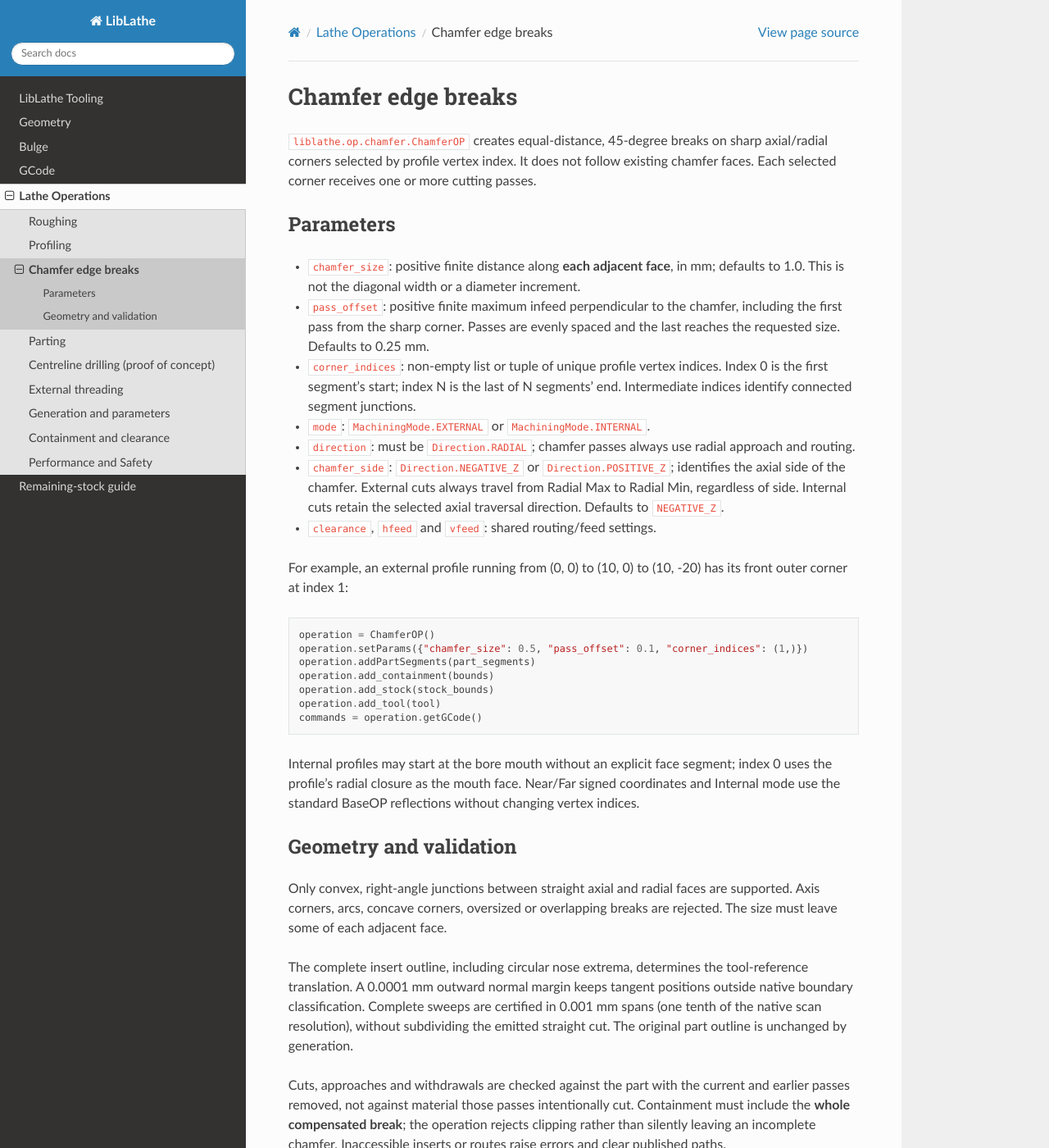
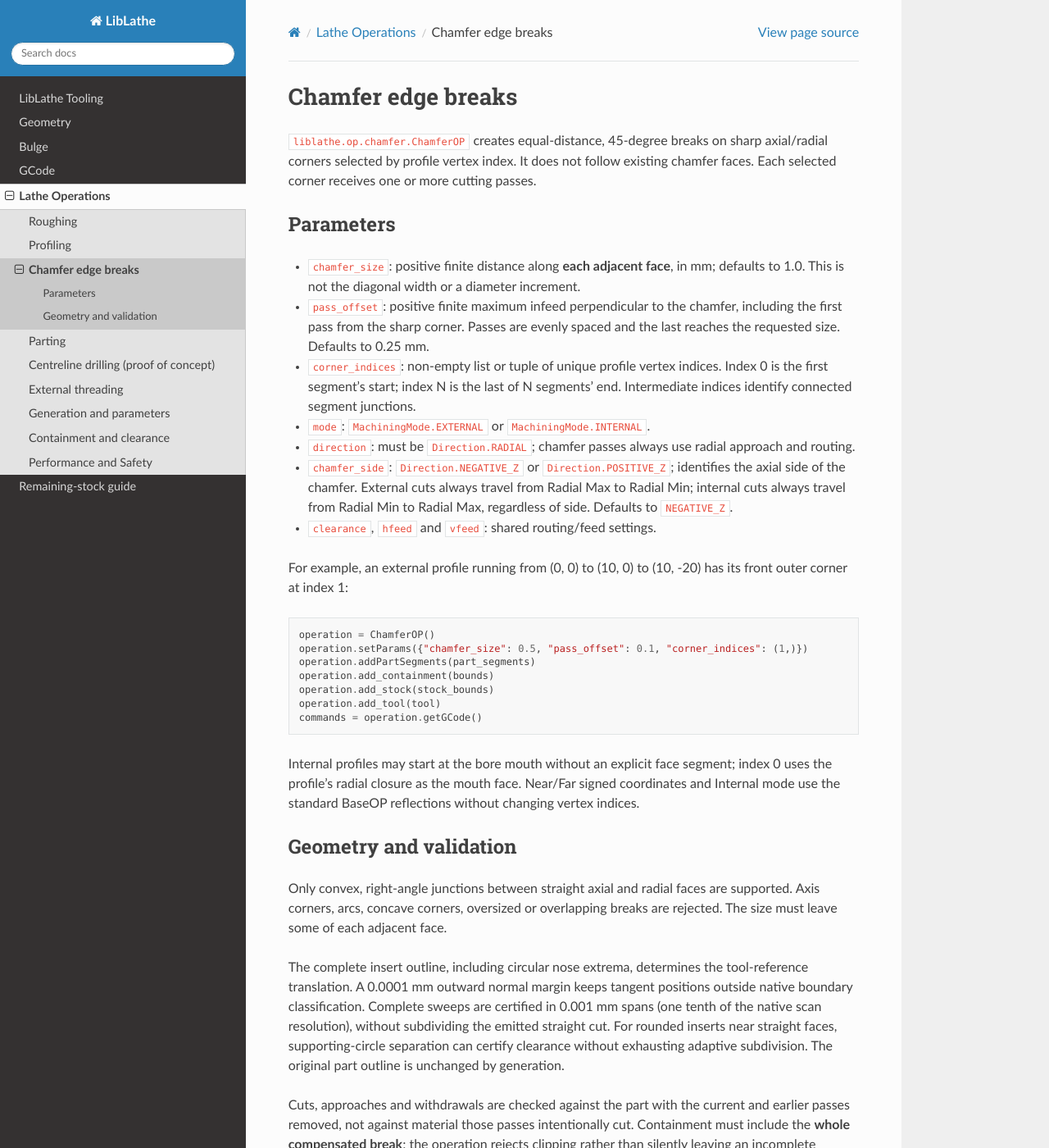
Before and after one commit to dubstar-04/LibLathe, a Sphinx documentation site: the page built from docs/source/pages/operations/chamfer.rst, in a window 1280 px wide and 1400 px high. Shown: the whole window at 82% size. Built offline with Sphinx 7.4.7 and the Read the Docs theme 3.1.0, drawn with Linux system fonts in a browser that asks for light colours.

Commit message:
Update chamfer.rst

```diff
--- a/docs/source/pages/operations/chamfer.rst
+++ b/docs/source/pages/operations/chamfer.rst
@@ -21,8 +21,8 @@ Parameters
   approach and routing.
 * ``chamfer_side``: ``Direction.NEGATIVE_Z`` or ``Direction.POSITIVE_Z``;
   identifies the axial side of the chamfer. External cuts always travel from
-  Radial Max to Radial Min, regardless of side. Internal cuts retain the selected
-  axial traversal direction. Defaults to ``NEGATIVE_Z``.
+  Radial Max to Radial Min; internal cuts always travel from Radial Min to Radial
+  Max, regardless of side. Defaults to ``NEGATIVE_Z``.
 * ``clearance``, ``hfeed`` and ``vfeed``: shared routing/feed settings.
 
 For example, an external profile running from (0, 0) to (10, 0) to (10, -20)
@@ -52,7 +52,8 @@ The complete insert outline, including circular nose extrema, determines the
 tool-reference translation. A 0.0001 mm outward normal margin keeps tangent
 positions outside native boundary classification. Complete sweeps are certified
 in 0.001 mm spans (one tenth of the native scan resolution), without subdividing
-the emitted straight cut.
+the emitted straight cut. For rounded inserts near straight faces, supporting-circle
+separation can certify clearance without exhausting adaptive subdivision.
 The original part outline is unchanged by generation.
 
 Cuts, approaches and withdrawals are checked against the part with the current
```
